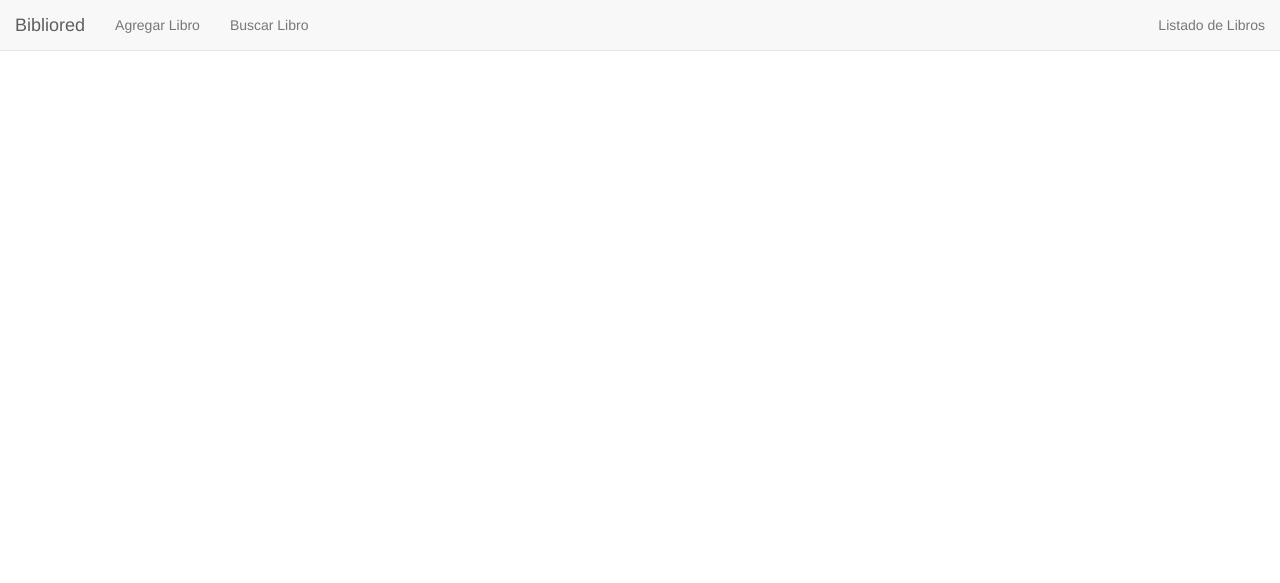
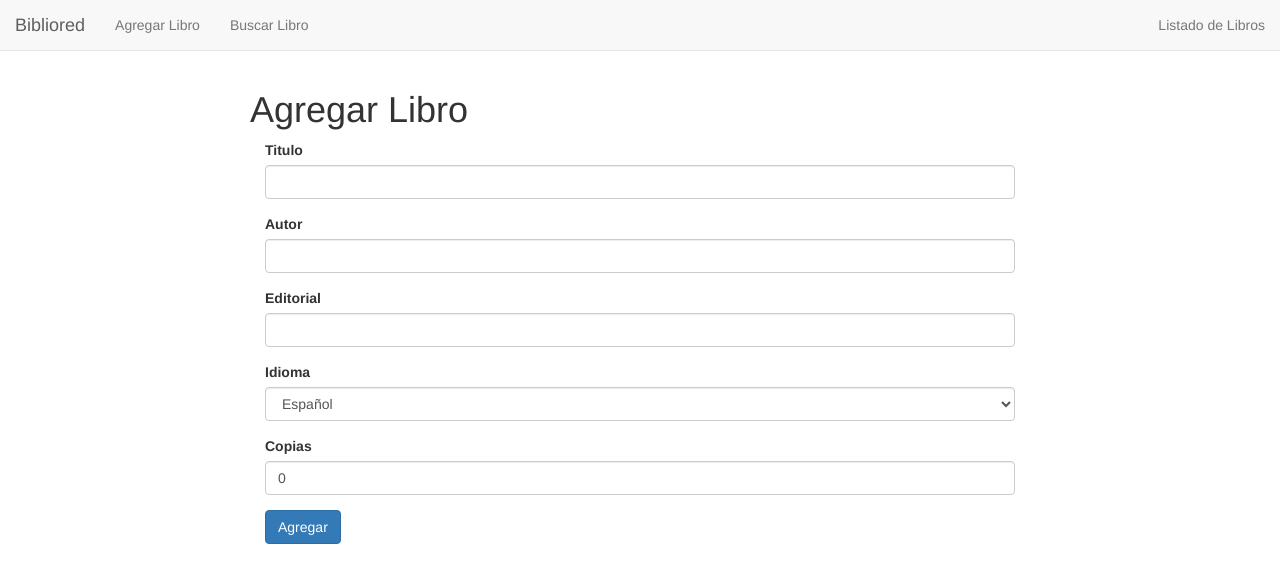
Before and after one commit to eilwin/Encargo2DAI, a PHP site: page /agregar_libro.php in a window 1280 px wide. Shown: the top 583 px of the page. Run offline with PHP 8.4, Linux system fonts and the light colour scheme.

Commit message:
Agregar Libro * Agregado codigo para agregar libros a la BD * Agregadas validaciones en PHP

```diff
--- a/agregar_libro.php
+++ b/agregar_libro.php
@@ -1,5 +1,42 @@
 <?php
+    include 'Conexion.php';
+    $conex = new Conexion();
+    $errores = array();
+    $titulo = "";
+    $autor = "";
+    $editorial = "";
+    if(isset($_POST["btn-agregar"])){
+        $titulo = strtoupper($_POST["titulo"]);
+        $autor = strtoupper($_POST["autor"]);
+        $editorial = strtoupper($_POST["editorial"]);
+        $idioma = $_POST["idioma"];
+        $copias = $_POST["copias"];
 
+        if(empty($titulo)){
+            array_push($errores,"Debe ingresar un Titulo");
+        }
+        else{
+            $sql = "SELECT * FROM libros WHERE titulo='$titulo'";
+            $coincidencias = $conex->query($sql);
+            if(count($coincidencias) > 0){
+                array_push($errores, "Titulo ya esta registrado");
+            }
+        }
+        if(empty($autor)){
+            array_push($errores,"Debe ingresar nombre de Autor");
+        }
+        if(empty($editorial)){
+            array_push($errores,"Debe ingresar nombre de Editorial");
+        }
+
+        if(count($errores)==0){
+            $sql = "INSERT INTO libros(titulo,autor,editorial,idioma,copias) VALUES ('$titulo','$autor','$editorial','$idioma','$copias')";
+            $conex->execute($sql);
+            //echo "";
+            header("location:mostrar_libros.php");
+            exit;
+        }
+    }
 ?>
 <html>
     <head>
@@ -25,7 +62,54 @@
     <body>
         <?php include 'navbar.html'; ?>
         <div class="container">
-
+            <div class="row">
+                <div class="col-md-2"></div>
+                <div class="col-md-8">
+                    <div class="row">
+                        <h1 class="h1">Agregar Libro</h1>
+                    </div>
+                    <?php if(count($errores)>0): ?>
+                    <div class="text-danger">
+                        Por favor solucione los siguientes problemas:
+                        <ul>
+                            <?php foreach($errores as $error): ?>
+                            <li><?=$error?></li>
+                            <?php endforeach; ?>
+                        </ul>
+                    </div>
+                    <?php endif; ?>
+                    <form method="post" action="agregar_libro.php">
+                        <div class="form-group">
+                            <label for="titulo">Titulo</label>
+                            <input name="titulo" class="form-control" type="text" value="<?=$titulo?>" />
+                        </div>
+                        <div class="form-group">
+                            <label for="autor">Autor</label>
+                            <input name="autor" class="form-control" type="text" value="<?=$autor?>" />
+                        </div>
+                        <div class="form-group">
+                            <label for="editorial">Editorial</label>
+                            <input name="editorial" class="form-control" type="text" value="<?=$editorial?>" />
+                        </div>
+                        <div class="form-group">
+                            <label for="idioma">Idioma</label>
+                            <select name="idioma" class="form-control">
+                                <option value="Español">Español</option>
+                                <option value="Ingles">Ingles</option>
+                                <option value="Frances">Frances</option>
+                            </select>
+                        </div>
+                        <div class="form-group">
+                            <label for="copias">Copias</label>
+                            <input name="copias" class="form-control" type="number" value="0" min="0">
+                        </div>
+                        <div class="form-group">
+                            <button name="btn-agregar" class="btn btn-primary" type="submit">Agregar</button>
+                        </div>
+                    </form>
+                </div>
+                <div class="col-md-2"></div>
+            </div>
         </div>
 
         <!-- jQuery (necessary for Bootstrap's JavaScript plugins) -->
```
